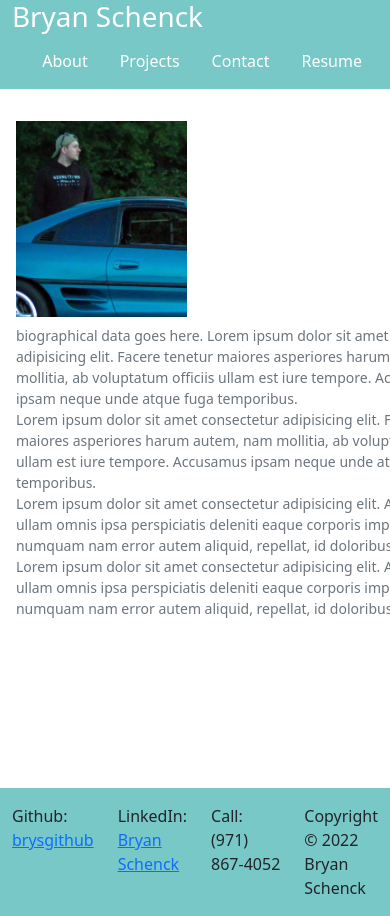
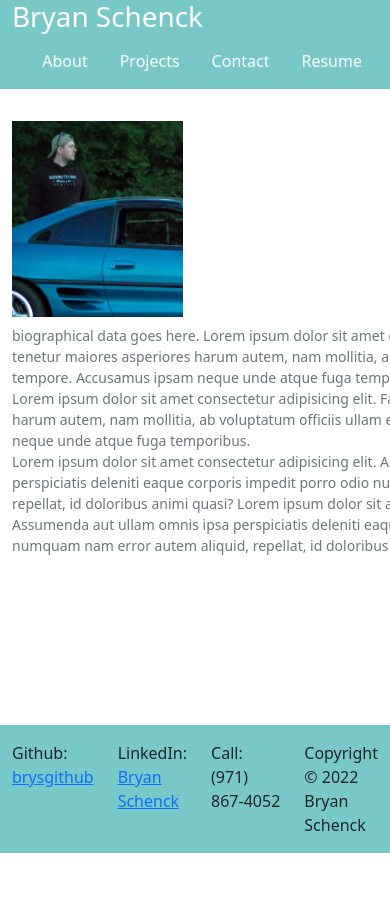
Before and after one commit to brysgithub/react-portfolio, a React (Create React App) app: page / in a window 390 px wide. Shown: the top 916 px of the page. After the commit the page ends 853 px from the top, so only its background shows below. Built offline with nearby package versions, Linux system fonts and the light colour scheme.

Commit message:
improved about-me figure responsive styling

```diff
--- a/src/assets/css/style.css
+++ b/src/assets/css/style.css
@@ -22,8 +22,6 @@
 }
 
 .about-figure {
-    padding-left: 1vw;
-    padding-right: 10rem;
     margin-bottom: 20vh;
     width: 40rem;
 }
--- a/src/components/Project.js
+++ b/src/components/Project.js
@@ -9,7 +9,7 @@ function Project() {
 
     return(
         <Container>
-            <Row>
+            <Row className="justify-content-center">
                 <Card style={{ width: '18rem', margin: '1rem' }}>
                     <Card.Img variant="top" src={pewPewImg} />
                     <Card.Body>
```
